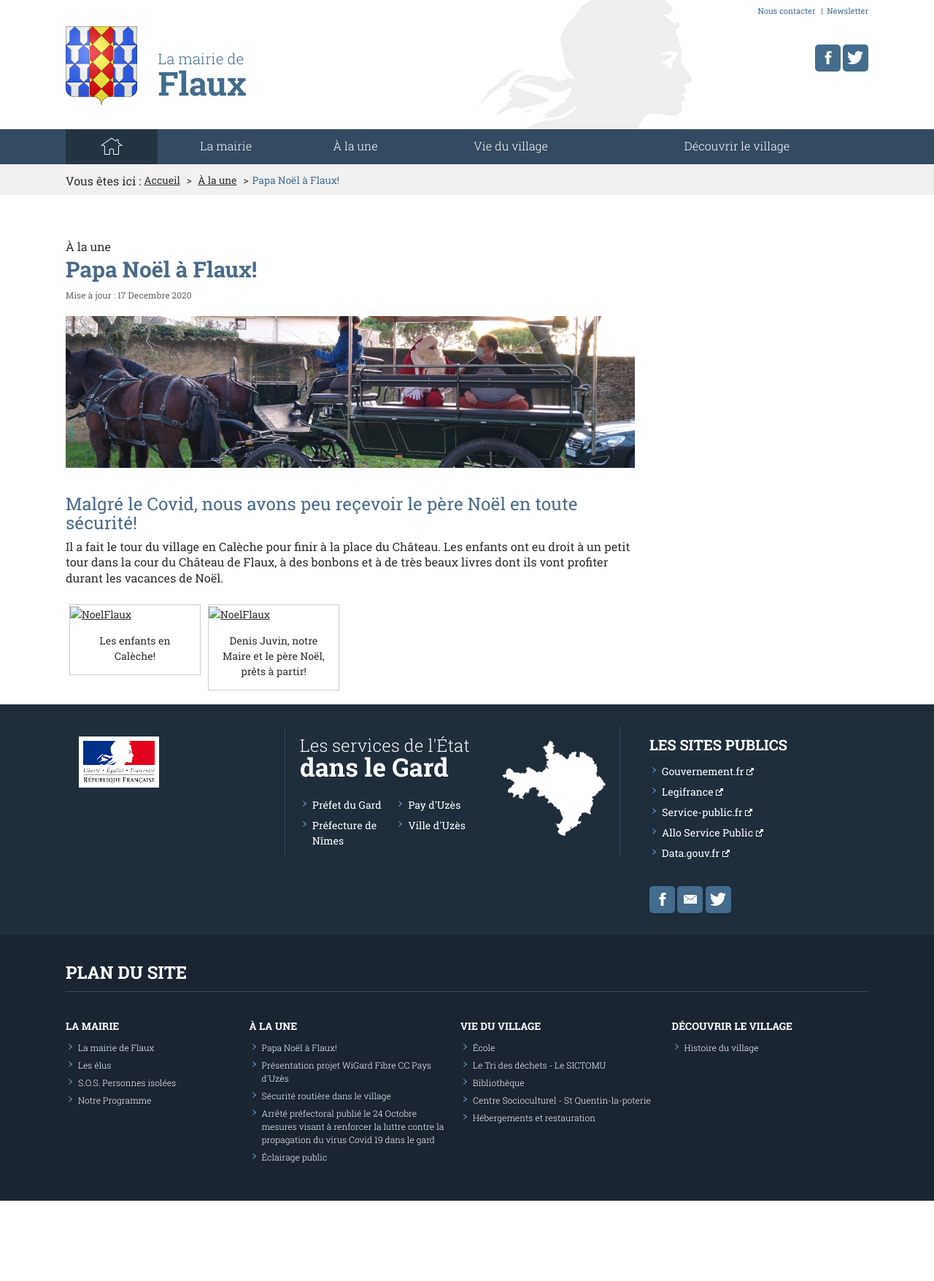
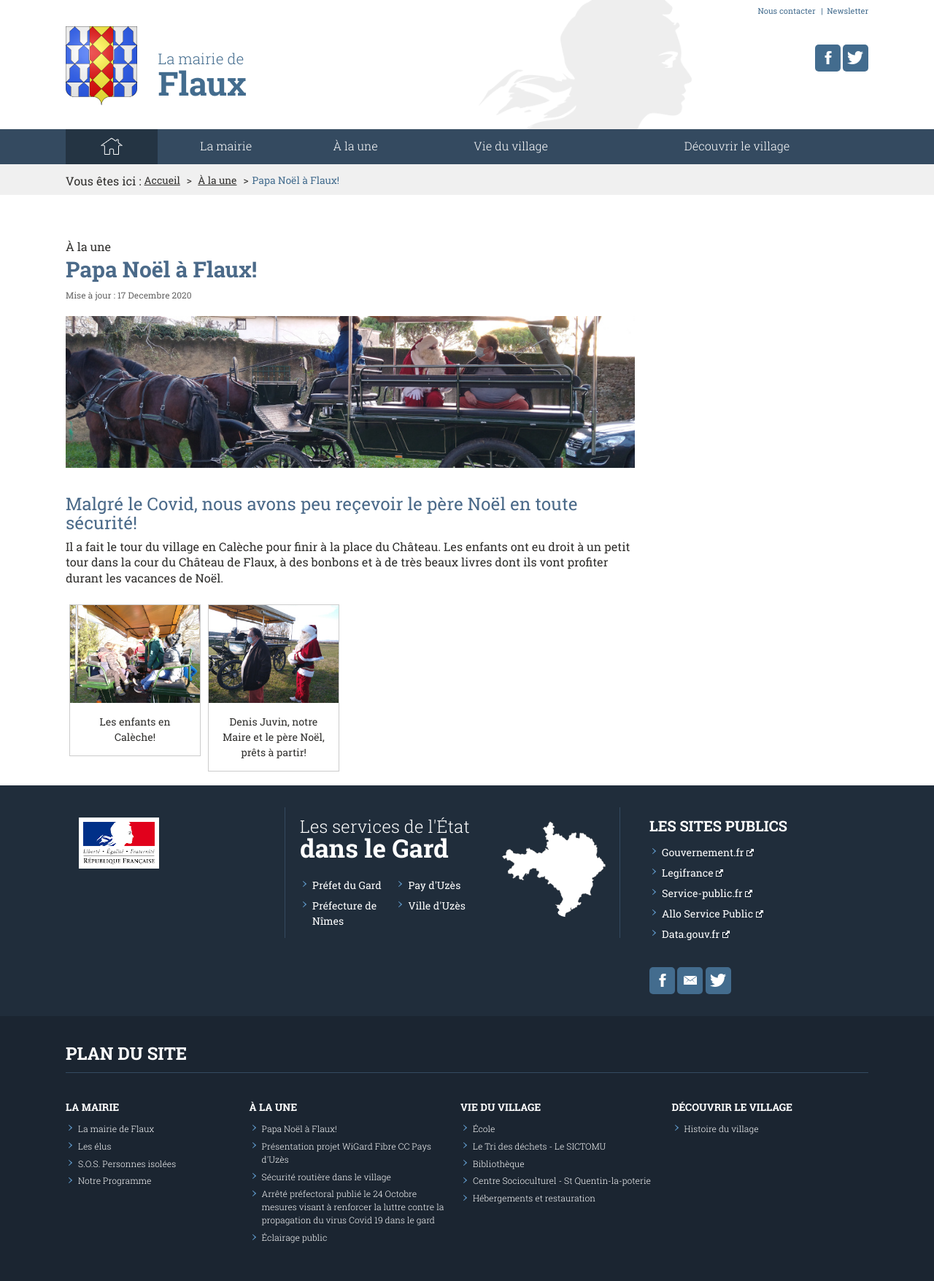
Before and after one commit to Flaux-Village/flaux-village.github.io, a Jekyll site: the page built from _actualites/noel2020.md, in a window 1280 px wide. Shown: the whole page at 73% size. Built offline with Jekyll 4.4.1, drawn with Linux system fonts in a browser that asks for light colours; before the commit the page ends 1645 px from its top, so only the background shows below that.

Commit message:
Update noel2020.md

```diff
--- a/_actualites/noel2020.md
+++ b/_actualites/noel2020.md
@@ -19,15 +19,15 @@ Il a fait le tour du village en Calèche pour finir à la place du Château. Les
 
 
 <div class="gallery">
-  <a target="_blank" href="assets/images/noel2020/papanoel2020two_300.jpg">
-    <img src="assets/images/noel2020/papanoel2020two_300.jpg" alt="NoelFlaux" width="300" height="225">
+  <a target="_blank" href="/assets/images/noel2020/papanoel2020two_300.jpg">
+    <img src="/assets/images/noel2020/papanoel2020two_300.jpg" alt="NoelFlaux" width="300" height="225">
   </a>
   <div class="desc">Les enfants en Calèche!</div>
 </div>
 
 <div class="gallery">
-  <a target="_blank" href="assets/images/noel2020/papanoel2020three_300.jpg">
-    <img src="assets/images/noel2020/papanoel2020three_300.jpg" alt="NoelFlaux" width="600" height="225">
+  <a target="_blank" href="/assets/images/noel2020/papanoel2020three_300.jpg">
+    <img src="/assets/images/noel2020/papanoel2020three_300.jpg" alt="NoelFlaux" width="600" height="225">
   </a>
   <div class="desc">Denis Juvin, notre Maire et le père Noël, prêts à partir!</div>
 </div>
```
